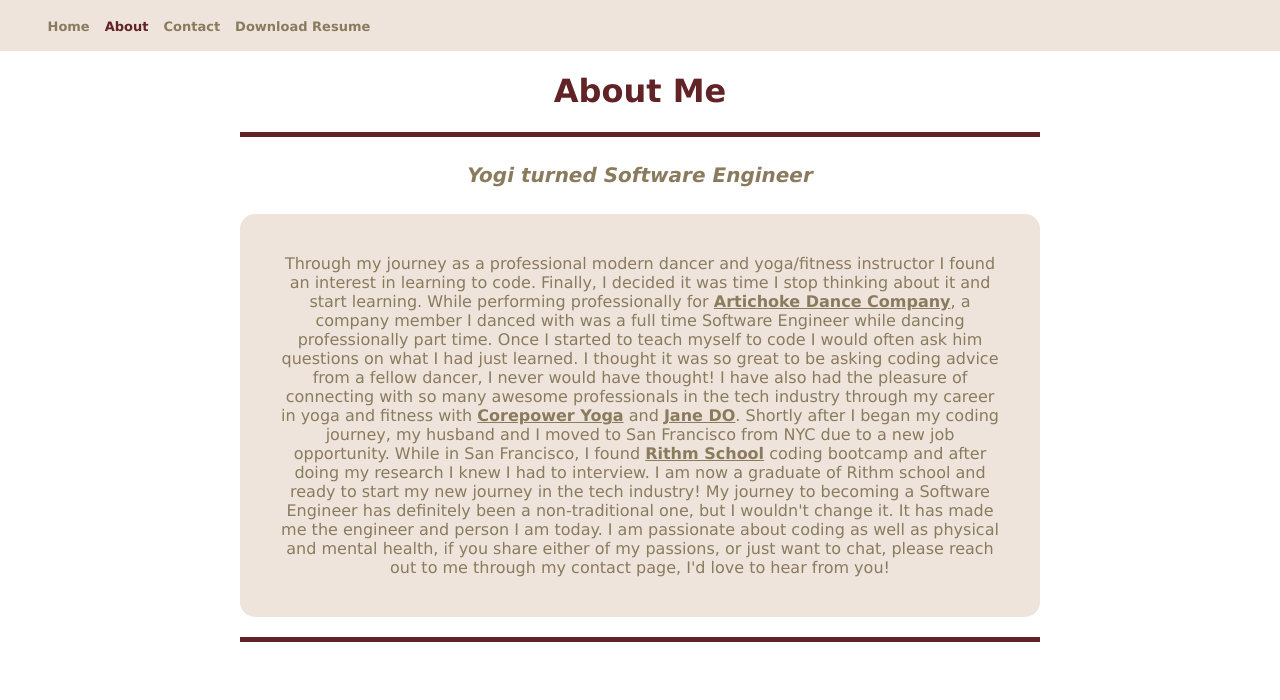
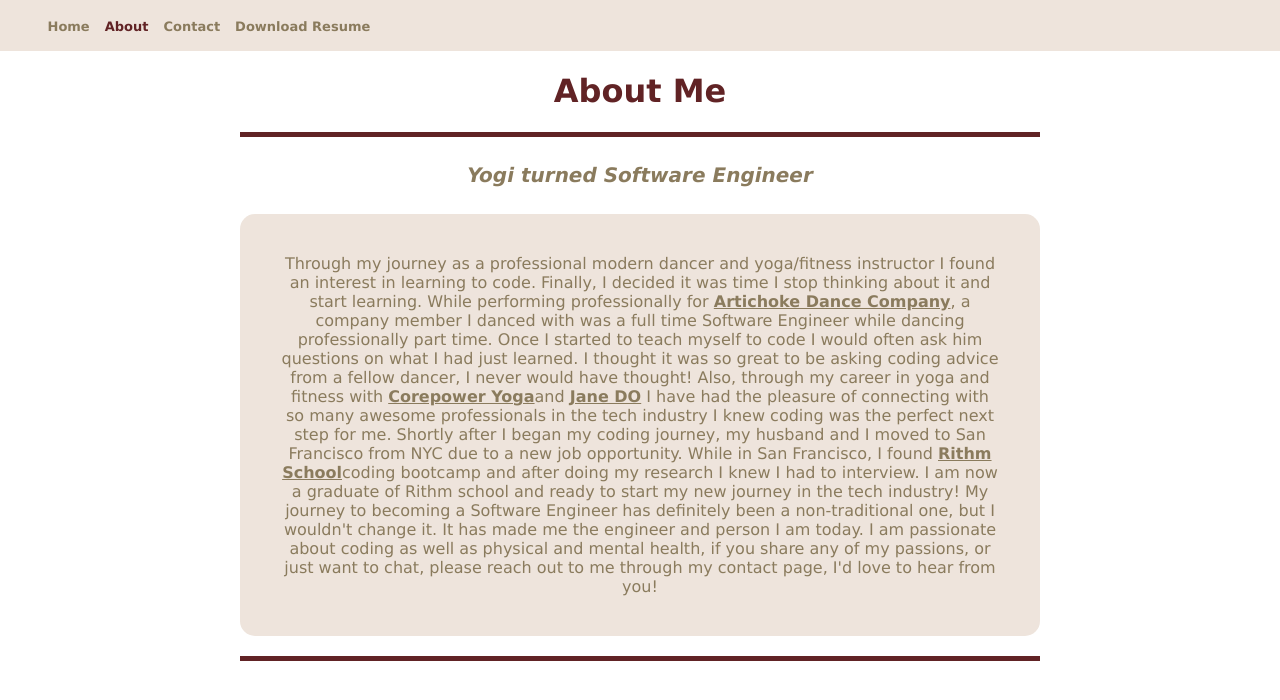
Before and after one commit to gmergola/personal-website, a React (Create React App) app: page /about in a window 1280 px wide. Shown: the top 700 px of the page. Built offline with nearby package versions, Linux system fonts and the light colour scheme.

Commit message:
updated about page

```diff
--- a/src/About.js
+++ b/src/About.js
@@ -13,14 +13,14 @@ function About() {
           for <b><a href="https://www.artichokedance.org/"> Artichoke Dance Company</a></b>, a company member I danced with was a full time
           Software Engineer while dancing professionally part time. Once I started to teach myself to code I would often ask him
           questions on what I had just learned. I thought it was so great to be asking coding advice from a fellow dancer, I never
-          would have thought! I have also had the pleasure of connecting with so many awesome professionals in the tech industry through
-          my career in yoga and fitness with <b><a href="https://www.corepoweryoga.com/">Corepower Yoga</a></b> and <b><a href="https://www.janedo.com/">
-          Jane DO</a></b>. Shortly after I began my coding journey, my husband and I moved to San Francisco from NYC due to a new
-          job opportunity. While in San Francisco, I found <b><a href="https://www.rithmschool.com/">Rithm School</a></b> coding bootcamp and
-          after doing my research I knew I had to interview. I am now a graduate of Rithm school and ready to start my new journey in
+          would have thought! Also, through my career in yoga and fitness with <b><a href="https://www.corepoweryoga.com/">Corepower Yoga</a></b>
+          and <b><a href="https://www.janedo.com/">Jane DO</a></b> I have had the pleasure of connecting with so many awesome professionals
+          in the tech industry I knew coding was the perfect next step for me. Shortly after I began my coding journey, my husband and I moved
+          to San Francisco from NYC due to a new job opportunity. While in San Francisco, I found <b><a href="https://www.rithmschool.com/">Rithm School</a></b>
+          coding bootcamp and after doing my research I knew I had to interview. I am now a graduate of Rithm school and ready to start my new journey in
           the tech industry! My journey to becoming a Software Engineer has definitely been a non-traditional one, but I wouldn't
           change it. It has made me the engineer and person I am today. I am passionate about coding as well as physical and mental health,
-          if you share either of my passions, or just want to chat, please reach out to me through my contact page, I'd love to hear from you!
+          if you share any of my passions, or just want to chat, please reach out to me through my contact page, I'd love to hear from you!
       </p>
       </div>
     </div>
```
